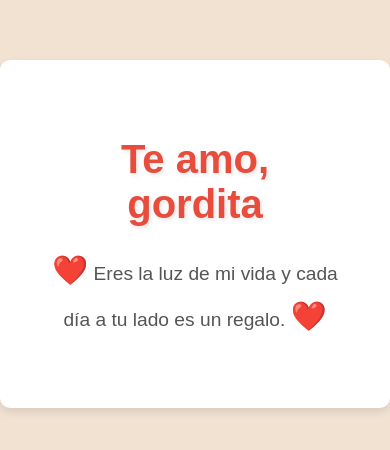
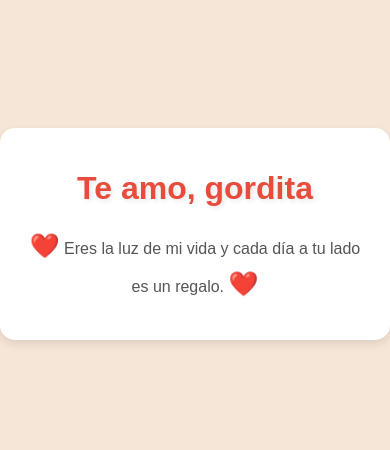
Before and after one commit to harssetdiosdeltrap/cielogordita, a plain HTML site: page index.html in a window 390 px wide. Shown: the part 188-638 px from the top of the page. Drawn offline with Linux system fonts and the light colour scheme.

Commit message:
Update index.html

```diff
--- a/index.html
+++ b/index.html
@@ -6,28 +6,29 @@
   <title>Mensaje de Amor</title>
   <style>
     body {
-      background-color: #f2e2d2; /* Color pastel de fondo */
+      background-color: #f6e6d7; /* Beige pastel claro */
       font-family: 'Arial', sans-serif;
       display: flex;
       justify-content: center;
       align-items: center;
       height: 100vh;
       margin: 0;
+      color: #333;
     }
     .message-container {
       text-align: center;
       background-color: #fff;
-      padding: 50px;
-      border-radius: 10px;
-      box-shadow: 0 4px 8px rgba(0, 0, 0, 0.1);
-      width: 80%;
+      padding: 40px;
+      border-radius: 15px;
+      box-shadow: 0 4px 10px rgba(0, 0, 0, 0.1);
+      width: 90%;
       max-width: 600px;
     }
     h1 {
       font-size: 2.5em;
       color: #e74c3c; /* Rojo fuerte */
       margin-bottom: 20px;
-      text-shadow: 2px 2px 4px rgba(0, 0, 0, 0.1);
+      text-shadow: 2px 2px 5px rgba(0, 0, 0, 0.1);
     }
     p {
       font-size: 1.2em;
@@ -38,6 +39,19 @@
       color: #e74c3c; /* Rojo fuerte para el corazón */
       font-size: 1.5em;
     }
+
+    /* Media Query para dispositivos móviles */
+    @media (max-width: 600px) {
+      h1 {
+        font-size: 2em;
+      }
+      p {
+        font-size: 1em;
+      }
+      .message-container {
+        padding: 20px;
+      }
+    }
   </style>
 </head>
 <body>
```
